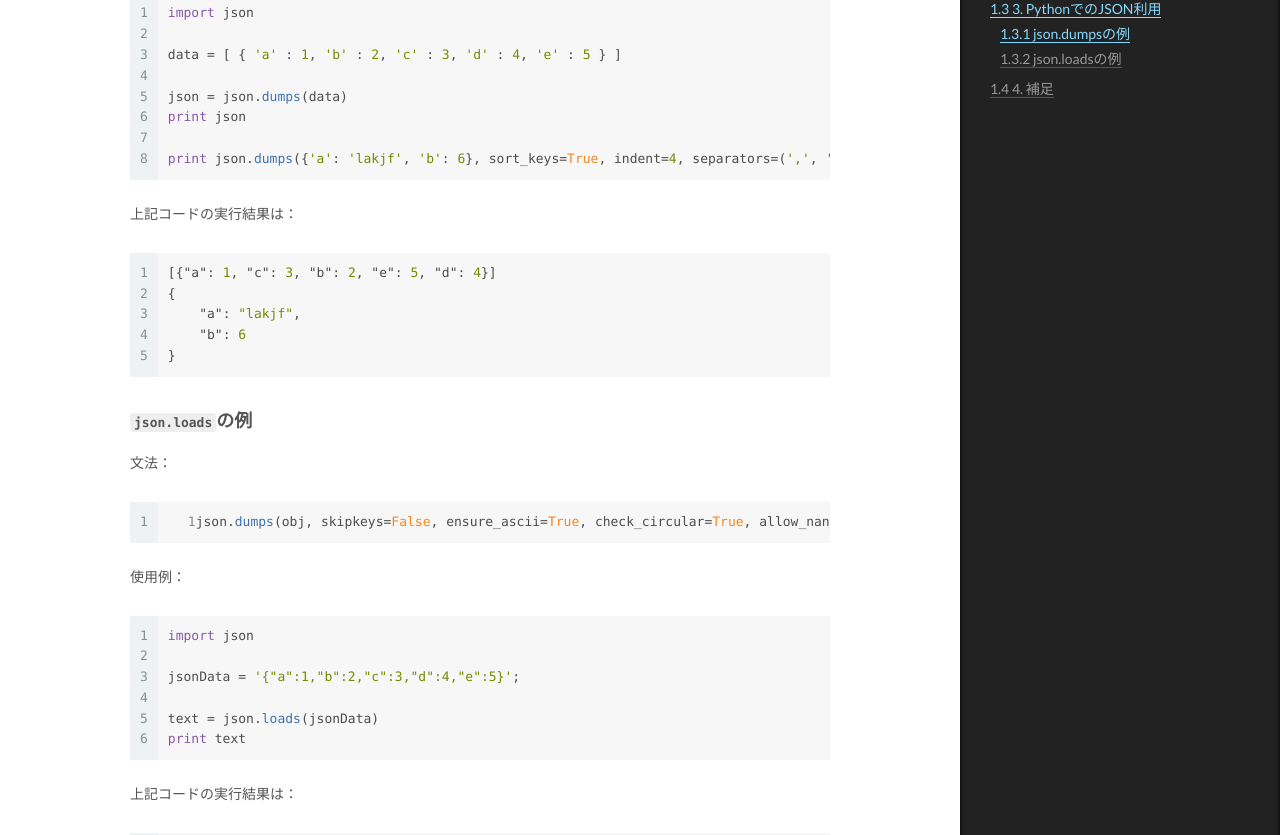
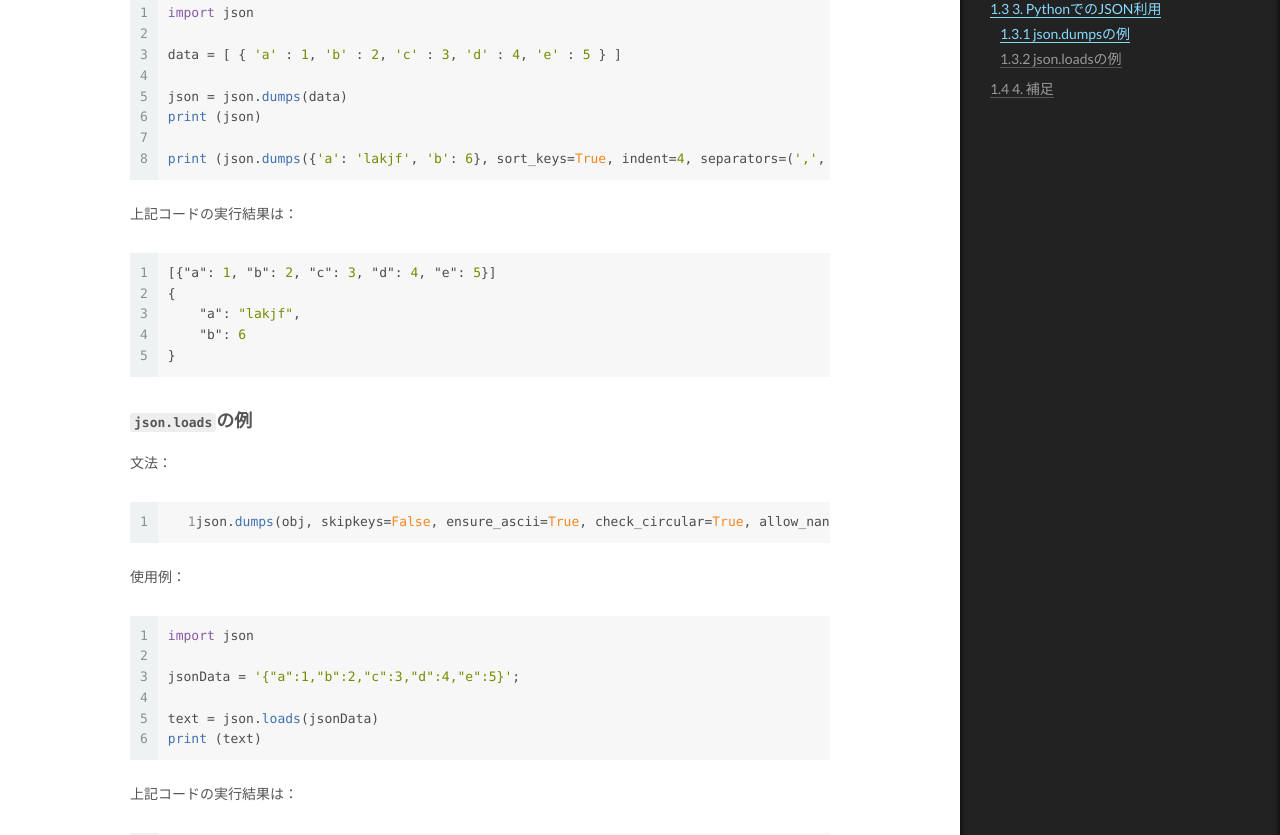
Before and after one commit to JiWang-CIT/My-Blog, a Jekyll site: the page built from _posts/2018-10-26-Tutorial_JSON.md, in a window 1280 px wide and 1400 px high, scrolled down 2361 px. Shown: the part 149-984 px from the top of the window. Built offline with Jekyll 4.4.1, drawn with Linux system fonts in a browser that asks for light colours.

````diff
--- a/_posts/2018-10-26-Tutorial_JSON.md
+++ b/_posts/2018-10-26-Tutorial_JSON.md
@@ -83,15 +83,15 @@ import json
 data = [ { 'a' : 1, 'b' : 2, 'c' : 3, 'd' : 4, 'e' : 5 } ]
 
 json = json.dumps(data)
-print json
+print (json)
 
-print json.dumps({'a': 'lakjf', 'b': 6}, sort_keys=True, indent=4, separators=(',', ': '))
+print (json.dumps({'a': 'lakjf', 'b': 6}, sort_keys=True, indent=4, separators=(',', ': ')))
 ```
 
 上記コードの実行結果は：
 
 ``` json
-[{"a": 1, "c": 3, "b": 2, "e": 5, "d": 4}]
+[{"a": 1, "b": 2, "c": 3, "d": 4, "e": 5}]
 {
     "a": "lakjf",
     "b": 6
@@ -116,7 +116,7 @@ import json
 jsonData = '{"a":1,"b":2,"c":3,"d":4,"e":5}';
 
 text = json.loads(jsonData)
-print text
+print (text)
 ```
 
 上記コードの実行結果は：
````
